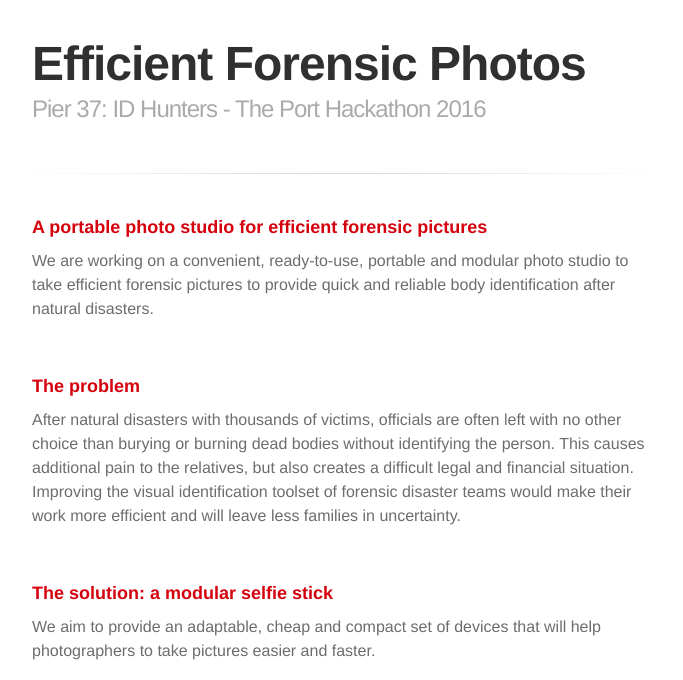
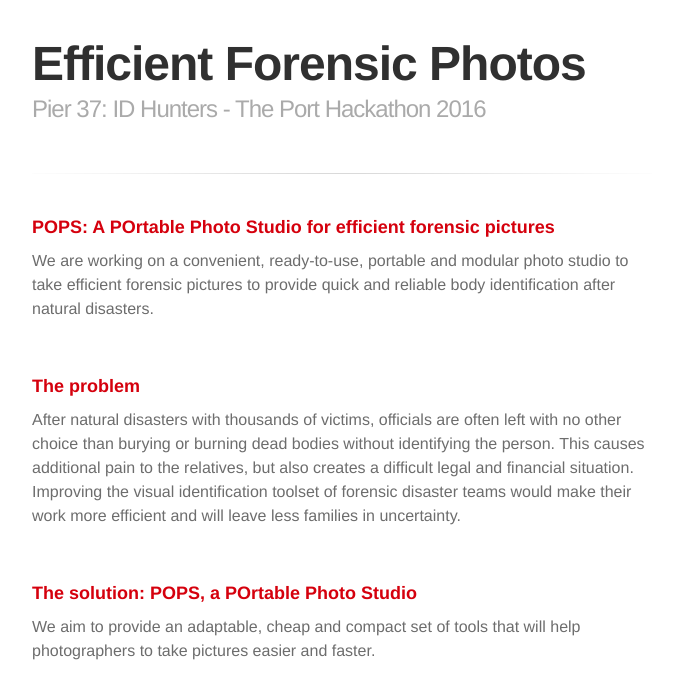
Before and after one commit to THEPortatCERN/Hackathon2016-Pier37, a website: page index.html in a window 1280 px wide. Shown: the top 680 px of the page, without its empty margins (298-981 px from the left). Drawn offline with nearby package versions, Linux system fonts and the light colour scheme; grey boxes are pictures that could not be loaded; a web font is replaced by a local one.

Commit message:
POPS, POrtable Photo Studio + link to device features

```diff
--- a/index.html
+++ b/index.html
@@ -31,7 +31,7 @@
           <a id="welcome-to-pier-37" class="anchor" href="#welcome-to-pier-37" aria-hidden="true">
             <span aria-hidden="true" class="octicon octicon-link"></span>
           </a>
-          A portable photo studio for efficient forensic pictures
+          POPS: A POrtable Photo Studio for efficient forensic pictures
         </h3>
         <p>
           We are working on a convenient, ready-to-use, portable and modular photo
@@ -62,10 +62,10 @@
           <a id="the-solution" class="anchor" href="#the-solution" aria-hidden="true">
             <span aria-hidden="true" class="octicon octicon-link"></span>
           </a>
-          The solution: a modular selfie stick
+          The solution: POPS, a POrtable Photo Studio
         </h3>
         <p>
-          We aim to provide an adaptable, cheap and compact set of devices that
+          We aim to provide an adaptable, cheap and compact set of tools that
           will help photographers to take pictures easier and faster.
         </p>
         <img class="wide" src="images/prototype-1.png">
@@ -169,7 +169,7 @@
       <section class="module content">
         <h3>Device features - Image processing</h3>
         <ul>
-          <li><a href="#">Documentation</a></li>
+          <li><a href="https://github.com/THEPortatCERN/Hackathon2016-Pier37/blob/master/device_features/camera.py">Documentation</a></li>
         </ul>
       </section>
 
```
